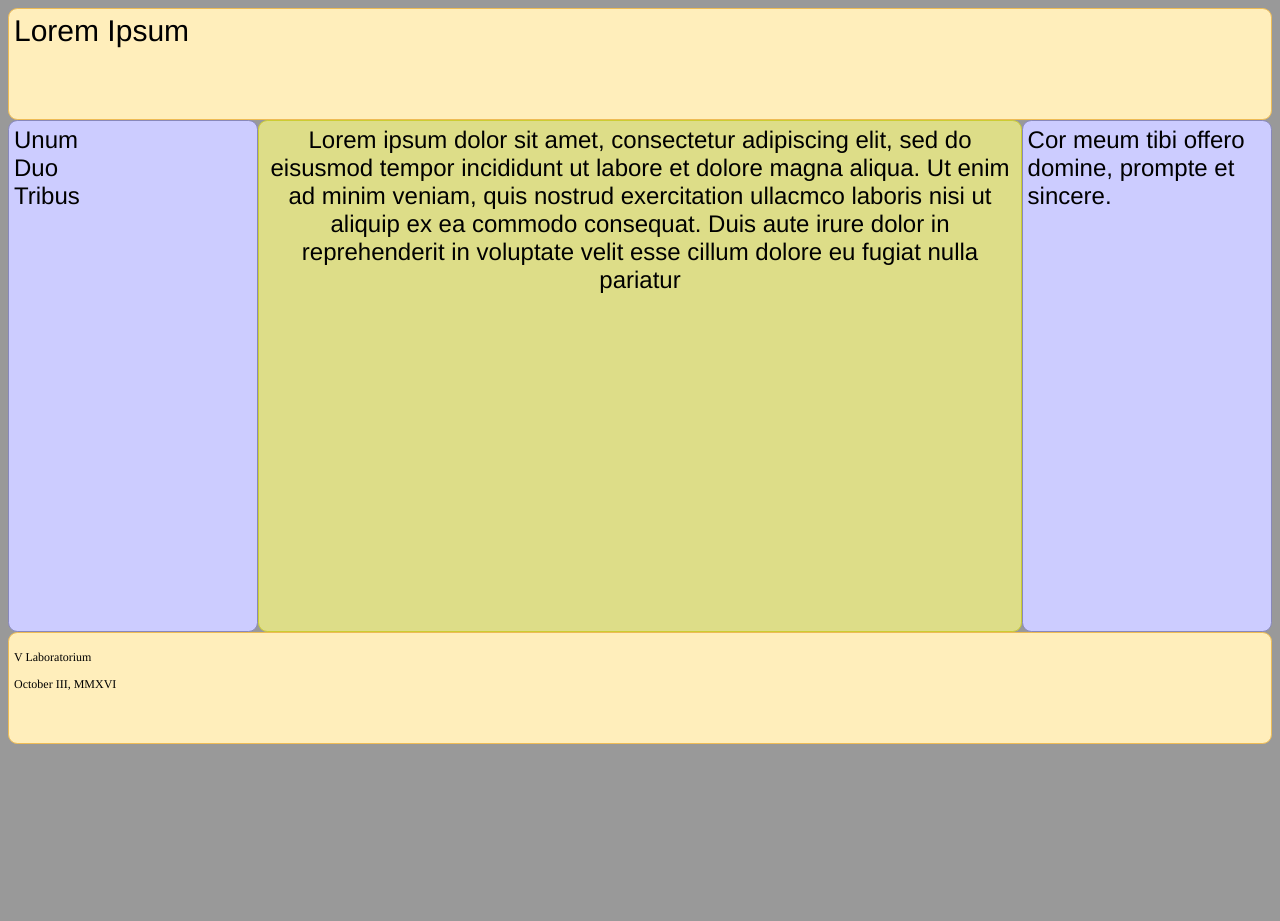
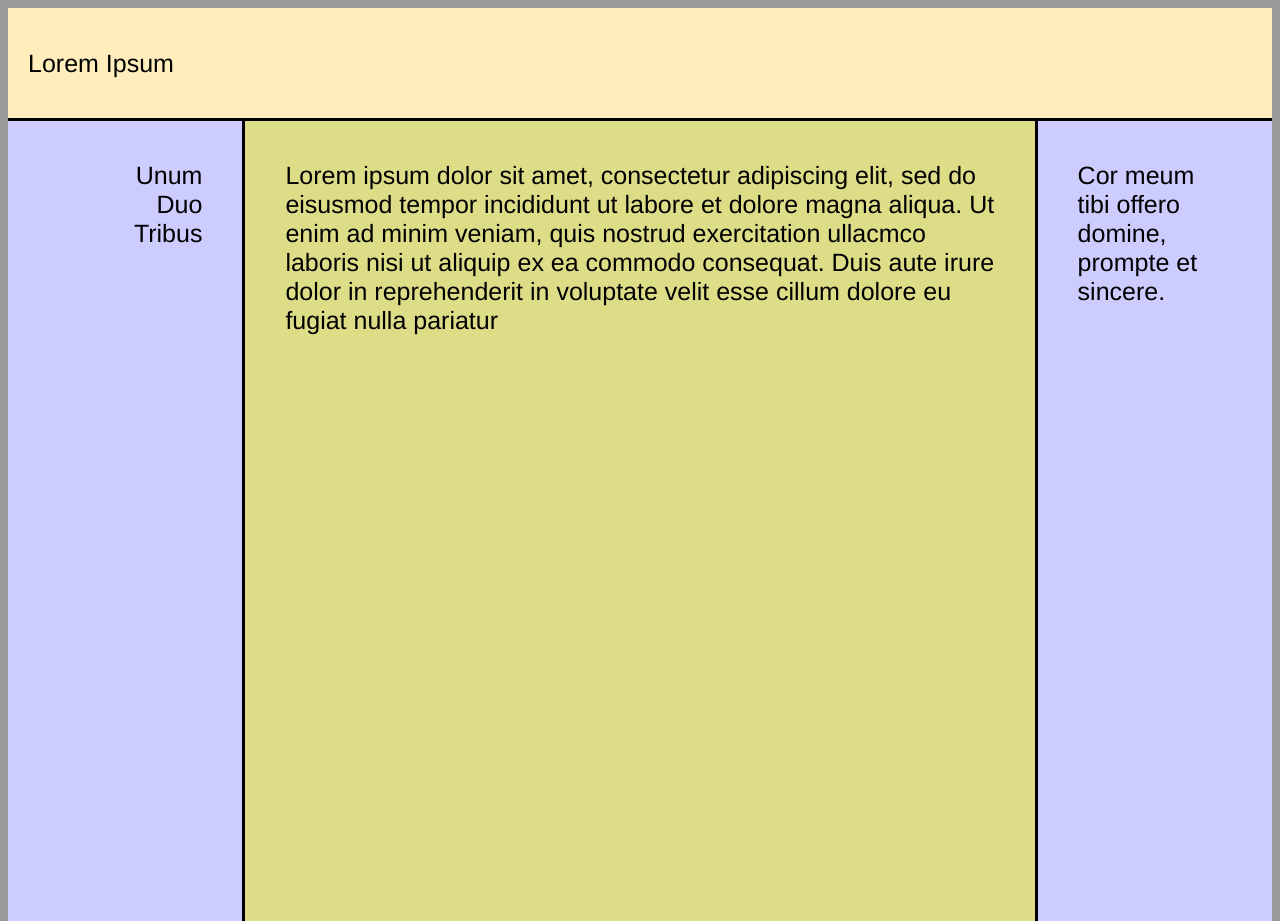
Before and after one commit to anw9/CS336, a plain HTML site: page Lab5/website.html in a window 1280 px wide. Shown: the top 921 px of the page. Before the commit the page ends 800 px from the top, so only its background shows below. Drawn offline with Linux system fonts and the light colour scheme.

Commit message:
Update style.css

```diff
--- a/Lab5/style.css
+++ b/Lab5/style.css
@@ -1,89 +1 @@
-   body {
-        font: 24px Helvetica;
-        background: #999999;
-    }
-
-    #main {
-        min-height: 500px;
-        margin: 0px;
-        padding: 0px;
-        display: flex;
-        flex-flow: row;
-    }
-
-    #main > article {
-        text-align: center;
-
-
-        padding: 5px;
-        border: 1px solid #cccc33;
-        border-radius: 7pt;
-        background: #dddd88;
-        flex: 3 1 60%;
-        order: 2;
-        width: 500px;
-        height: 500px;
-    }
-
-    #main > nav {
-
-        padding: 5px;
-        border: 1px solid #8888bb;
-        border-radius: 7pt;
-        background: #ccccff;
-        flex: 1 6 20%;
-        order: 1;
-        width: 200px;
-        height: 500px;
-    }
-
-    #main > aside {
-
-        padding: 5px;
-        border: 1px solid #8888bb;
-        border-radius: 7pt;
-        background: #ccccff;
-        flex: 1 6 20%;
-        order: 3;
-        width: 200px;
-        height: 500px;
-    }
-
-    footer {
-        display: block;
-        padding: 5px;
-        min-height: 100px;
-        border: 1px solid #eebb55;
-        border-radius: 7pt;
-        background: #ffeebb;
-        text-align: left;
-    font: 12px Times;
-    }
-    header {
-        display: block;
-        padding: 5px;
-        min-height: 100px;
-        border: 1px solid #eebb55;
-        border-radius: 7pt;
-        background: #ffeebb;
-        text-align: left;
-
-                font: 30px Helvetica;
-    }
-
-    /* Too narrow to support three columns */
-    @media all and (max-width: 640px) {
-        #main, #page {
-            flex-direction: column;
-        }
-
-        #main > article, #main > nav, #main > aside {
-        /* Return them to document order */
-           /* order: 0;*/
-        }
-
-        #main > nav, #main > aside, header, footer {
-            min-height: 50px;
-            max-height: 50px;
-        }
-    }
+ body{font:25px Helvetica;background:#999}#main{min-height:800px;margin:0;padding:0;display:flex;flex-flow:row;border-top:3px solid #000;border-bottom:3px solid #000;}#main article{padding:40px;border-left:3px solid #000;border-right:3px solid #000;background:#dd8;flex:3 1 60%;order:2}#main nav{padding:40px;background:#ccf;flex:1 6 20%;order:1;text-align:right}#main aside{padding:40px;background:#ccf;flex:1 6 20%;order:3}header,footer{display:block;padding:5px 20px;min-height:100px;background:#feb;display:flex;align-items:center}h1{font-size:30px}footer{font-size:14px}@media all and (max-width:640px){#main,#page{flex-direction:column}#main article,#main nav,#main aside{order:0;text-align:left}#main article{border:0;border-top:3px solid #000;border-bottom:3px solid #000}#main nav,#main aside,#main header,#main footer{min-height:100px;max-height:100px}}
```
